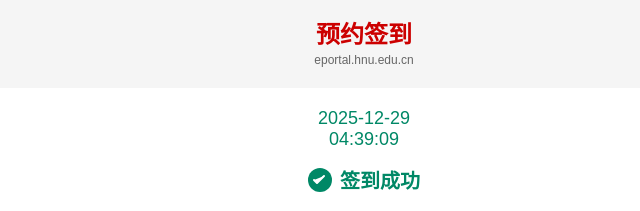
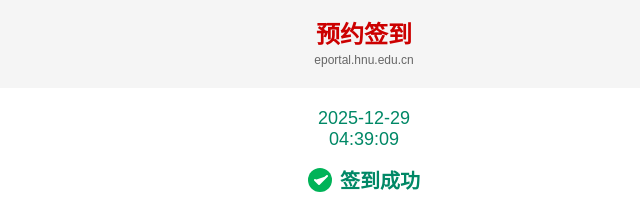
Before and after one commit to ChenJiahao-dev/register, a plain HTML site: page index.html in a window 1280 px wide. Shown: the top 211 px of the page, 276-916 px from the left. Drawn offline with Linux system fonts and the light colour scheme.

Commit message:
Update index.html

```diff
--- a/index.html
+++ b/index.html
@@ -49,10 +49,11 @@
             font-weight: bold;
             margin-bottom: 20px;
         }
+        /* 调整为目标对号样式：绿色圆形+白色对号 */
         .sign-success .check-icon {
             width: 24px;
             height: 24px;
-            background-color: #008866;
+            background-color: #00B358; /* 匹配目标绿色 */
             border-radius: 50%;
             display: flex;
             align-items: center;
@@ -167,9 +168,10 @@
     <div class="sign-card">
         <div class="sign-time" id="current-time">2025-12-26<br>19:14:31</div>
         <div class="sign-success">
+            <!-- 目标样式的对号图标 -->
             <div class="check-icon">
                 <svg viewBox="0 0 16 12">
-                    <path d="M2 6l3 3 7-7" stroke="white" stroke-width="2" stroke-linecap="round" stroke-linejoin="round"/>
+                    <path d="M3 6l4 4 8-8" stroke="white" stroke-width="2" stroke-linecap="round" stroke-linejoin="round"/>
                 </svg>
             </div>
             签到成功
```
